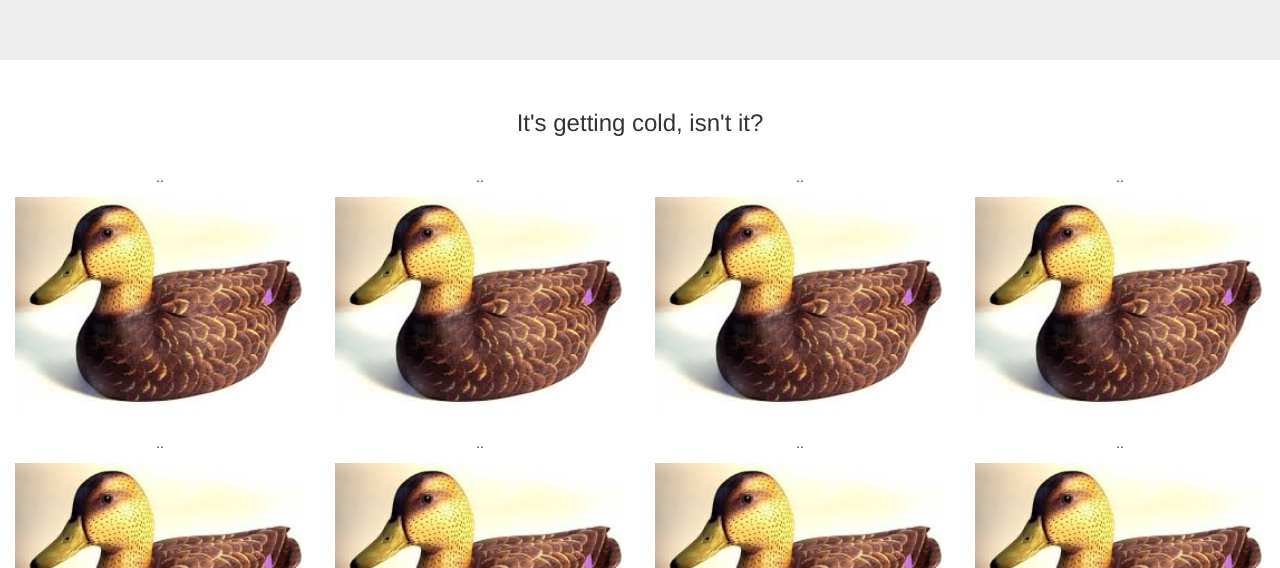
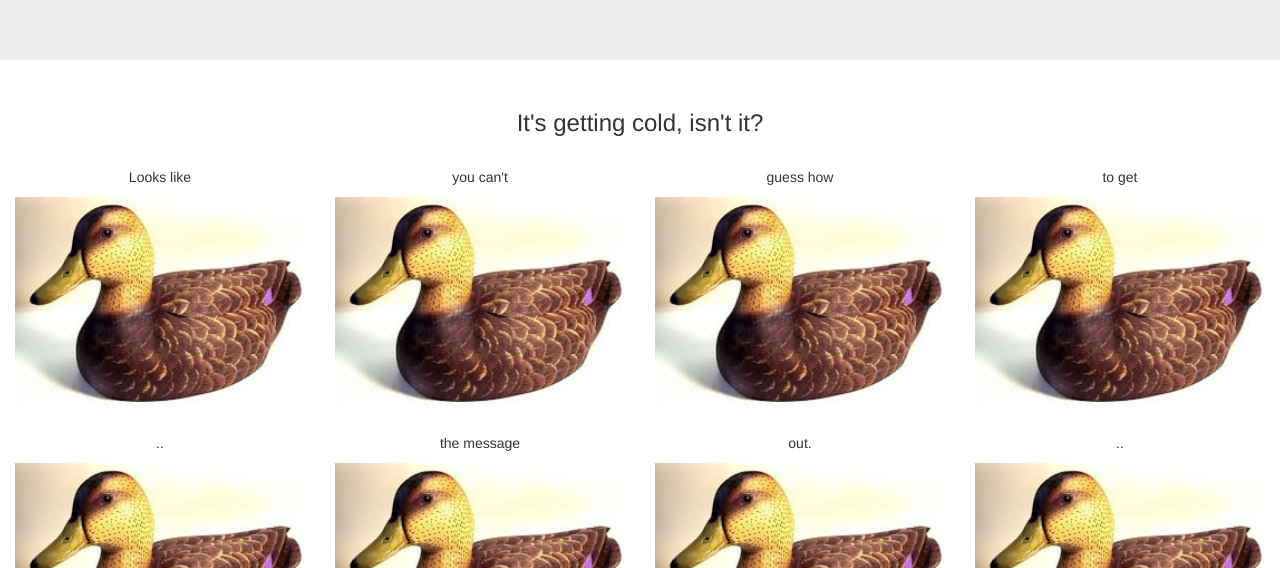
Before and after one commit to Miguel3301/Miguel3301.github.io, a plain HTML site: page index.html in a window 1280 px wide. Shown: the part 232-800 px from the top of the page. Drawn offline with nearby package versions, Linux system fonts and the light colour scheme.

Commit message:
Update index.html

```diff
--- a/index.html
+++ b/index.html
@@ -58,19 +58,19 @@
   <h3>It's getting cold, isn't it?</h3><br>
   <div class="row">
     <div class="col-sm-3">
-      <p>..</p>
+      <p>Looks like</p>
       <img src="img/decoys.jpg" class="img-responsive" style="width:100%" alt="Image">
     </div>
     <div class="col-sm-3">
-      <p>..</p>
+      <p>you can't</p>
       <img src="img/decoys.jpg" class="img-responsive" style="width:100%" alt="Image">
     </div>
     <div class="col-sm-3">
-      <p>..</p>
+      <p>guess how</p>
       <img src="img/decoys.jpg" class="img-responsive" style="width:100%" alt="Image">
     </div>
     <div class="col-sm-3">
-      <p>..</p>
+      <p>to get</p>
       <img src="img/decoys.jpg" class="img-responsive" style="width:100%" alt="Image">
     </div>
   </div>
@@ -83,11 +83,11 @@
       <img src="img/decoys.jpg" class="img-responsive" style="width:100%" alt="Image">
     </div>
     <div class="col-sm-3">
-      <p>..</p>
+      <p>the message</p>
       <img src="img/decoys.jpg" class="img-responsive" style="width:100%" alt="Image">
     </div>
     <div class="col-sm-3">
-      <p>..</p>
+      <p>out.</p>
       <img src="img/decoys.jpg" class="img-responsive" style="width:100%" alt="Image">
     </div>
     <div class="col-sm-3">
```
